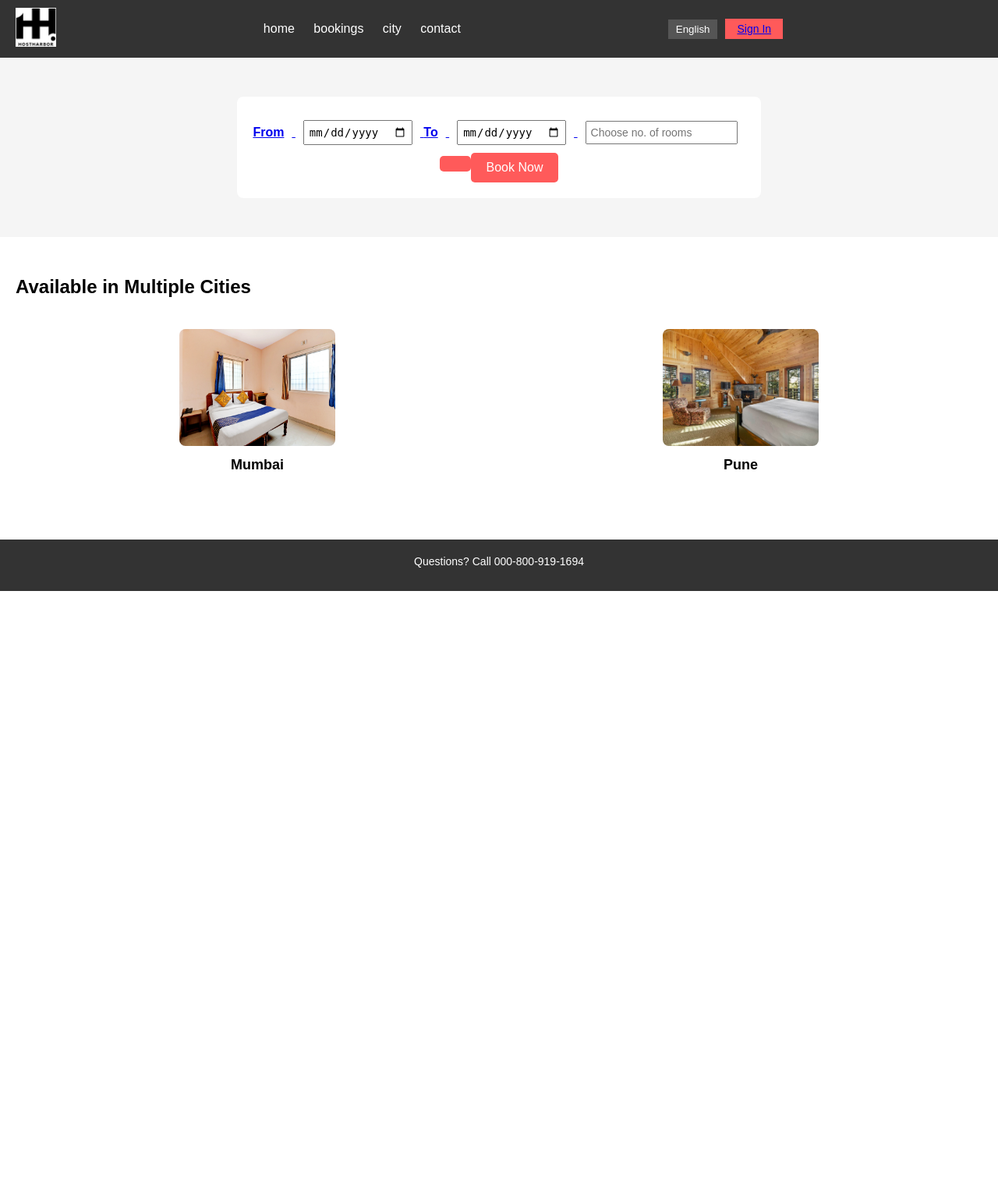
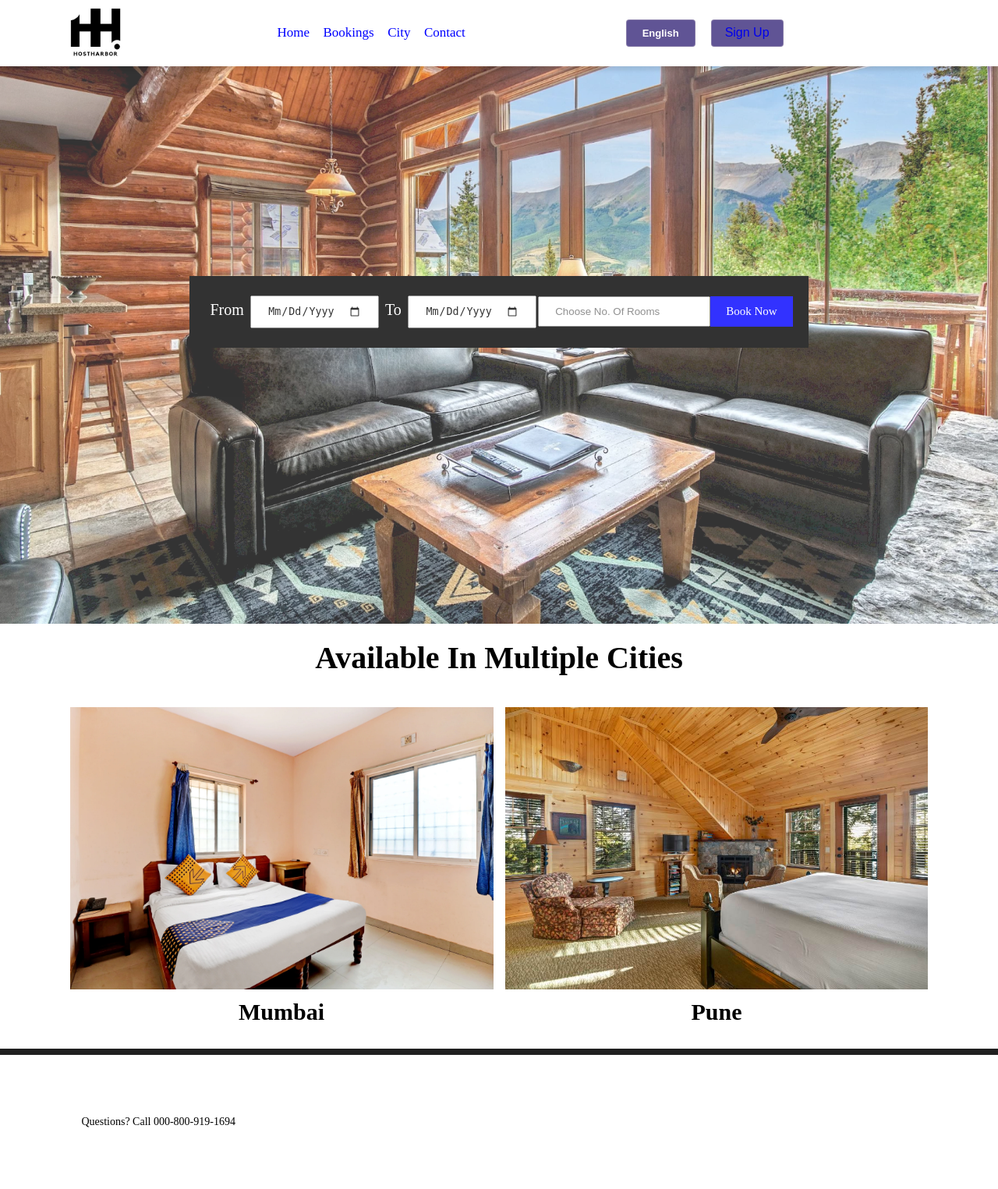
Before and after one commit to VaibhavSatone/Full-Stack-Hotel-Booking-website, a Django app: page / in a window 1280 px wide. Shown: the whole page at 78% size. Before the commit the page ends 758 px from the top, so only its background shows below. Run offline with Django 5.2, Linux system fonts and the light colour scheme.

Commit message:
3rd commit

```diff
--- a/OYO_Clone/urls.py
+++ b/OYO_Clone/urls.py
@@ -21,4 +21,4 @@ from django.conf.urls.static import static
 urlpatterns = [
     path('', include('home.urls')),
     path('admin/', admin.site.urls),
-]
+]+static(settings.MEDIA_URL,document_root=settings.MEDIA_ROOT)
--- a/home/templates/base.html
+++ b/home/templates/base.html
@@ -4,181 +4,226 @@
   <head>
     <title>hotel booking</title>
     <style>
-        /* General Styles */
-        body {
-            font-family: Arial, sans-serif;
+        :root{
+            --maincolor:#0000ff;
+        }
+        *{
             margin: 0;
             padding: 0;
             box-sizing: border-box;
+            transition: .3s linear;
+            text-decoration: none;
+            text-transform: capitalize;
+            outline: none;
         }
 
-        /* Header */
-        .header {
+        html{
+            font-size: 62.5%;
+        }
+
+        .header{
+            padding: 1rem 7%;
             display: flex;
             justify-content: space-between;
             align-items: center;
-            background-color: #333;
-            color: white;
-            padding: 10px 20px;
+            position: fixed;
+            background-color: white;
+            opacity: 1;
+            z-index: 2;
+            top: 0;
+            right: 0;
+            left: 0;
+            box-shadow: 0 .5rem .5rem rgba(10, 10, 10, 0.1);
+
+        }
+        .header #logo img{
+            width: 65px;
         }
 
-        #logo img {
-            height: 50px;
+        .header .navbar a{
+            font-size: 1.7rem;
+            margin-left: 1.5rem;
+            color: var(--maincolor);
         }
 
-        .navbar a {
+        .header .navbar a:hover{
+           color: orangered;px
+        }
+
+        .inline{
+            display: flex;
+        }
+
+        .btn{
+
+            font-weight: bold;
+            color: white;
+            cursor: pointer;
+            margin-left: 2rem;
+            padding: 9px 20px 9px 20px;
+            font-size: 13px;
+        border-radius: 4px;
+        background-color: rgba(29, 12, 104, 0.7);
+        border: 1px solid rgba(218, 208, 208, 0.3);
+        }
+
+        .drop a{
+            display: block;
             color: white;
             text-decoration: none;
-            margin: 0 10px;
-            font-size: 16px;
+            padding: 0px 9px 0px 8px;
         }
 
-        .navbar a:hover {
-            text-decoration: underline;
+        .drop .content{
+            display: none;
+            position: absolute;
+            cursor: pointer;
+            padding: 9px 20px 9px 20px;
+            margin-left: 2rem;
+            font-size: 13px;
+        border-radius: 4px;
+        background-color: rgba(29, 12, 104, 0.7);
+        border: 1px solid rgba(218, 208, 208, 0.3);
         }
 
-        .inline {
+        .drop:hover .content{
+            display: block;
+        }
+        #sign{
+            margin-left: 2rem;
+            border-radius: 4px;
+            background-color: rgba(29, 12, 104, 0.7);
+            border: 1px solid rgba(218, 208, 208, 0.3);
+            color: white;
+            cursor: pointer;
+            padding: 7px 17px 7px 17px;
+            font-size: 16px;
+            font-weight: 500;
+            }
+
+         .header button:hover{
+                color: orangered;
+              }
+        .main-background{
+            background-image: url(images/bgimg.webp);
+            background-size: cover;
+            background-position: center;
+            background-repeat: no-repeat;
+            opacity: 0.8;
+            z-index: -1;
+            width: 100%;
+            height: 100vh;
             display: flex;
+            justify-content: center;
             align-items: center;
         }
 
-        .drop {
-            position: relative;
-            margin-right: 10px;
+
+        .book-section{
+            padding:2rem 9%;
+            height: 50vh;
+            display: flex;
+            justify-content: center;
+            align-items: center;
+        }
+        .inner-book{
+            width: 100%;
+            background: black;
+            display: flex;
+          flex-wrap: wrap;
+            justify-content: center;
+            align-items: center;
+            padding: 2rem;
+        }
+        .inner-book input{
+            padding: 1rem 2rem;
+            margin: .5rem 0;
+
+        }
+        .book-btn{
+            padding: 1.1rem 2rem;
+            background: var(--maincolor);
+
+        }
+        .book-btn a{
+            color: white;
+            font-size: 1.5rem;
         }
 
-        .btn {
-            background-color: #555;
+        .book-section span{
             color: white;
-            border: none;
-            padding: 5px 10px;
-            cursor: pointer;
+            padding: 0px 6px 0px 6px;
+            font-size: 20px;
+        }
+        .main-hotel{
+            padding: 2rem 7%;
+            display: flex;
+            overflow: hidden;
+            white-space: nowrap;
+            justify-content: center;
+            align-items: center;
+            flex-wrap: wrap;
+            gap: 15px;
+        }
+        .award-winning-hotel h1{
+            color: black;
+            font-size: 40px;
+            text-align: center;
+            padding: 2rem ;
         }
 
-        .btn:hover {
-            background-color: #777;
+        .inner-award{
+            flex: 1 1 300px;
+        }
+        .inner-award h2{
+            text-align: center;
+            font-size: 30px;
+            padding: 1rem;
         }
 
-        .content {
-            display: none;
-            position: absolute;
-            top: 30px;
-            background-color: white;
-            border: 1px solid #ccc;
-            z-index: 1;
+        .inner-award img{
+            width: 100%;
         }
 
-        .content a {
-            display: block;
-            padding: 5px 10px;
-            color: black;
-            text-decoration: none;
+        .separation{
+            height: 8px;
+            background-color: rgb(32, 32, 32);
         }
 
-        .content a:hover {
-            background-color: #f1f1f1;
+        footer{
+            color: black;
+            max-width: 89vw;
+            margin: auto;
+            padding: 34px;
         }
 
-        .drop:hover .content {
-            display: block;
-        }
-
-        #sign {
-            background-color: #ff5a5a;
-            color: white;
-            border: none;
-            padding: 5px 15px;
-            cursor: pointer;
+        footer .que{
+            padding: 44px 0;
             font-size: 14px;
         }
 
-        #sign:hover {
-            background-color: #ff7575;
+        .footer{
+            display: grid;
+            grid-template-columns: 1fr 1fr 1fr 1fr;
+            color: black;
         }
 
-        /* Main Background */
-        .main-background {
-            background-color: #f5f5f5;
-            padding: 50px 20px;
-            text-align: center;
+        .footer a{
+            font-size: 18px;
+            color: black;
+        }
+        .ftitem{
+            display: flex;
+            flex-direction: column;
+            gap: 20px;
         }
 
-        .book-section {
-            background-color: white;
-            padding: 20px;
-            border-radius: 8px;
-            display: inline-block;
-        }
+        .footer .ftitem a:hover{
+            color: orangered;
+         }
 
-        .inner-book span {
-            margin-right: 10px;
-            font-weight: bold;
-        }
 
-        .inner-book input {
-            margin: 10px;
-            padding: 5px;
-            font-size: 14px;
-        }
-
-        .book-btn a {
-            display: inline-block;
-            padding: 10px 20px;
-            background-color: #ff5a5a;
-            color: white;
-            text-decoration: none;
-            border-radius: 5px;
-        }
-
-        .book-btn a:hover {
-            background-color: #ff7575;
-        }
-
-        /* Award Winning Hotel Section */
-        .award-winning-hotel {
-            margin: 50px 20px;
-        }
-
-        .award-winning-hotel h1 {
-            font-size: 24px;
-            margin-bottom: 20px;
-        }
-
-        .main-hotel {
-            display: flex;
-            justify-content: space-around;
-            flex-wrap: wrap;
-        }
-
-        .inner-award {
-            text-align: center;
-            margin: 20px;
-        }
-
-        .inner-award img {
-            width: 200px;
-            height: 150px;
-            border-radius: 8px;
-        }
-
-        .inner-award h2 {
-            margin-top: 10px;
-            font-size: 18px;
-        }
-
-        /* Footer */
-        footer {
-            background-color: #333;
-            color: white;
-            padding: 20px;
-            text-align: center;
-        }
-
-        .que {
-            font-size: 14px;
-            margin-bottom: 10px;
-        }
-    </style>
+            </style>
 </head>
 <body>
 {% block content %}
--- a/home/templates/home.html
+++ b/home/templates/home.html
@@ -16,7 +16,7 @@
                 <a href="#">Hindi</a>
             </div>
         </div>
-        <button id="sign"><a href="signin.html">Sign In</button>
+        <button id="sign"><a href="Register/">Sign Up</button>
     </div>
 </header>
 
--- a/home/urls.py
+++ b/home/urls.py
@@ -5,5 +5,4 @@ urlpatterns = [
     path('',home,name='home'),
     path('login/',login_page,name='login_page'),
     path('Register/',register_page,name='register_page'),
-
 ]
--- a/home/views.py
+++ b/home/views.py
@@ -1,13 +1,31 @@
-from django.shortcuts import render
+from django.shortcuts import render,redirect
+from django.contrib.auth.models import User,auth
+from django.contrib import messages
 # Create your views here.
 def home(request):
     return render(request,'home.html')
 
 def login_page(request):
+
     return render(request,'login.html')
 
 def register_page(request):
     if request.method=="POST":
+        first_name=request.POST.get('FirstName')
+        last_name=request.POST.get('Lastname')
+        username_=request.POST.get('username')
+        email_=request.POST.get('email')
+        if(request.POST.get('password1')==request.POST.get('password2')):
+            if(User.objects.filter(username=username_).exists):
+                messages.info(request,'Username exists')
+                return render(request,'signin.html')
+            elif(User.objects.filter(email=email_).exists()):
+                messages.info(request,'email already exists')
+                return render(request,'signin.html')
+            else:
+                user=User.objects.create_user(username=username_,email=email_,password=request.POST.get('password1'),first_name=first_name,last_name=last_name)
+                user.save()
+                messages.info(request,'User created')
+                return render(request,'home.html')
 
-        pass
     return render(request,'signin.html')
```
Also changed, not shown: OYO_Clone/settings.py (+7 -2 lines), home/templates/signin.html (+18 -4 lines).
